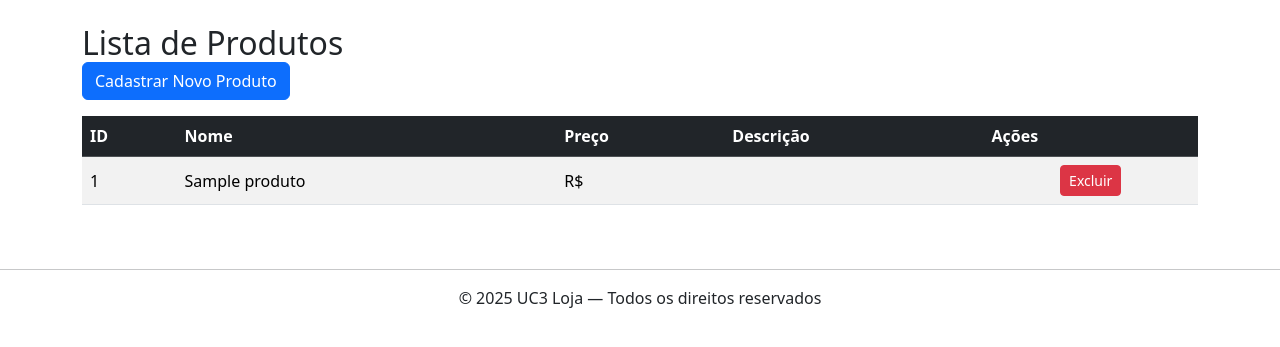
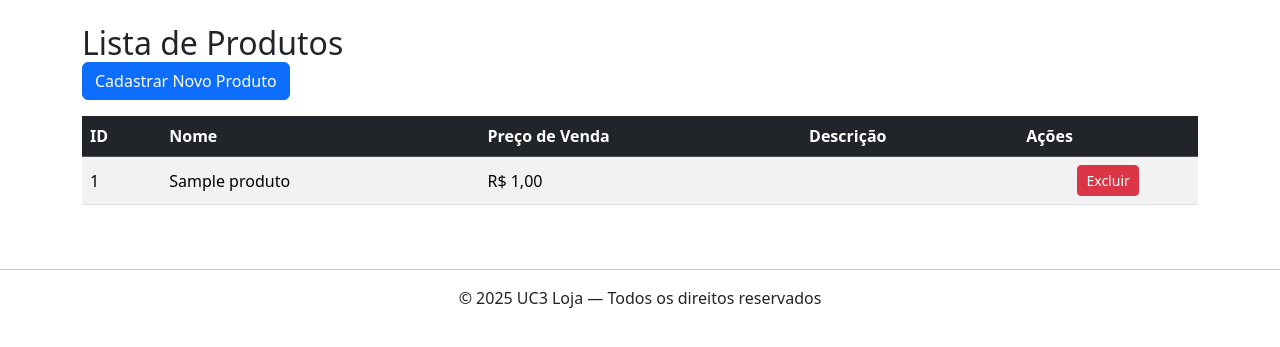
Before and after one commit to Dustranir/UC3-Loja, a Django app: page /produtos/ in a window 1280 px wide. Shown: the part 137-484 px from the top of the page. Run offline with Django 5.2, Linux system fonts and the light colour scheme; tables that the repository leaves empty hold one stand-in row (values such as "Sample post").

Commit message:
Versão Final 1.2

```diff
--- a/produtos/templates/produtos/list.html
+++ b/produtos/templates/produtos/list.html
@@ -13,7 +13,7 @@
                     <tr>
                         <th scope="col">ID</th>
                         <th scope="col">Nome</th>
-                        <th scope="col">Preço</th>
+                        <th scope="col">Preço de Venda</th>
                         <th scope="col">Descrição</th>
                         <th scope="col" >Ações</th>
                     </tr>
@@ -23,7 +23,7 @@
                         <tr>
                             <td>{{ produto.codigo }}</td>
                             <td>{{ produto.nome }}</td>
-                            <td>R$ {{ produto.preco|floatformat:2 }}</td>
+                            <td>R$ {{ produto.preco_venda|floatformat:2 }}</td>
                             <td>{{ produto.descricao }}</td>
                             <td class="text-center">
                                 <!-- Botão de exclusão -->
```
Also changed, not shown: produtos/models.py (+0 -24 lines), db.sqlite3.
